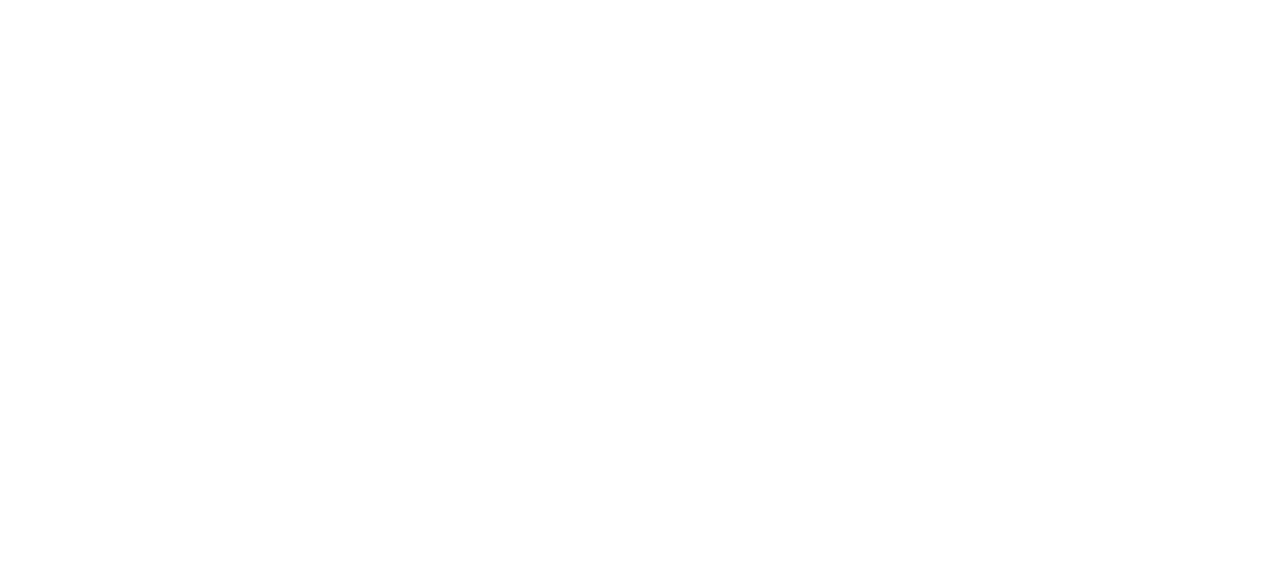
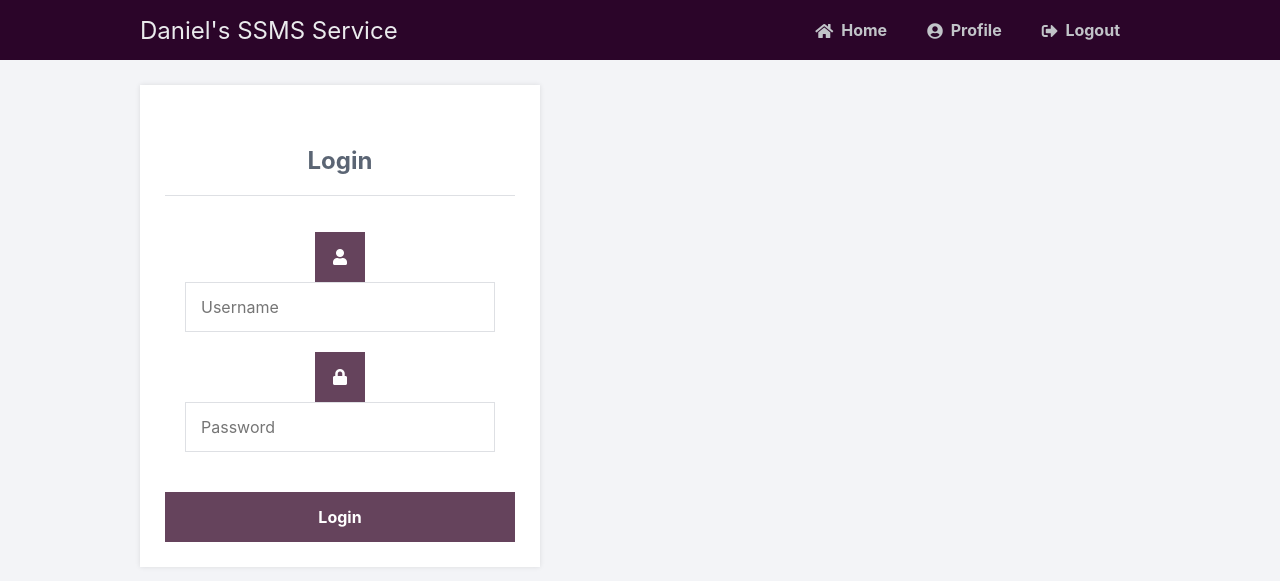
Before and after one commit to pURPLESON/comp-sci-proj, a Flask app: page /pythonlogin/ in a window 1280 px wide. Before the commit the part shown is empty. Shown: the top 581 px of the page. Run offline with Flask 3, Linux system fonts and the light colour scheme; some libraries are stand-ins or nearby versions.

Commit message:
last edit cba

```diff
--- a/Project/main.py
+++ b/Project/main.py
@@ -11,6 +11,10 @@
 app.config['MYSQL_USER'] = 'root'
 app.config['MYSQL_PASSWORD'] = 'root'
 app.config['MYSQL_DB'] = 'pythonlogin'
+
+# Flask configurations
+app.config['TEMPLATES_AUTO_RELOAD'] = True
+app.config['EXPLAIN_TEMPLATE_LOADING'] = True
 
 # Initialize MySQL
 mysql = MySQL(app)
@@ -31,6 +35,7 @@
         if account:
             session['loggedin'] = True
             session['id'] = account['id']
+            session['username'] = username  # set username in session
             return redirect(url_for('home'))
         else:
             msg = 'Incorrect username/password!'
@@ -44,7 +49,7 @@
     session.pop('id', None)
     session.pop('username', None)
     # Redirect to login page
-    return redirect(url_for('login'))
+    return redirect(url_for('login'))  # Corrected here
 
 @app.route('/pythonlogin/register', methods=['GET', 'POST'])
 def register():
@@ -104,7 +109,7 @@
         # Show the profile page with account info
         return render_template('profile.html', account=account)
     # User is not logged in redirect to login page
-    return redirect(url_for('login'))
+    return redirect(url_for('login'))  # Corrected here
 
 # to run the app
 if __name__ == '__main__':
--- a/Project/requirments.txt
+++ b/Project/requirments.txt
@@ -1,3 +1,2 @@
 pip install flask
 pip install flask-mysqldb
-pip install
--- a/Project/templates/layout.html
+++ b/Project/templates/layout.html
@@ -5,6 +5,7 @@
 		<title>{% block title %}{% endblock %}</title>
 		<link rel="stylesheet" href="{{ url_for('static', filename='style.css') }}">
 		<link rel="stylesheet" href="https://use.fontawesome.com/releases/v5.7.1/css/all.css">
+
 	</head>
 	<body class="loggedin">
 		<nav class="navtop">
--- a/Project/templates/login.html
+++ b/Project/templates/login.html
@@ -0,0 +1,23 @@
+{% extends 'layout.html' %}
+
+{% block title %}Login{% endblock %}
+
+{% block content %}
+<div class="login">
+    <h1>Login</h1>
+    <form action="{{ url_for('pythonlogin') }}" method="post">
+        <label for="username">
+            <i class="fas fa-user"></i>
+        </label>
+        <input type="text" name="username" placeholder="Username" id="username" required>
+        <label for="password">
+            <i class="fas fa-lock"></i>
+        </label>
+        <input type="password" name="password" placeholder="Password" id="password" required>
+        <input type="submit" value="Login">
+    </form>
+    {% if msg %}
+    <p class="message">{{ msg }}</p>
+    {% endif %}
+</div>
+{% endblock %}
--- a/Project/templates/register.html
+++ b/Project/templates/register.html
@@ -10,7 +10,7 @@
 		<div class="register">
 			<h1>Register</h1>
 			<div class="links">
-				<a href="{{ url_for('login') }}">Login</a>
+				<a href="{{ url_for('pythonlogin') }}">Login</a>
 				<a href="{{ url_for('register') }}" class="active">Register</a>
 			</div>
 			<form action="{{ url_for('register') }}" method="post" autocomplete="off">
```
Also changed, not shown: Project/static/style.css (renamed from Project/style.css).
